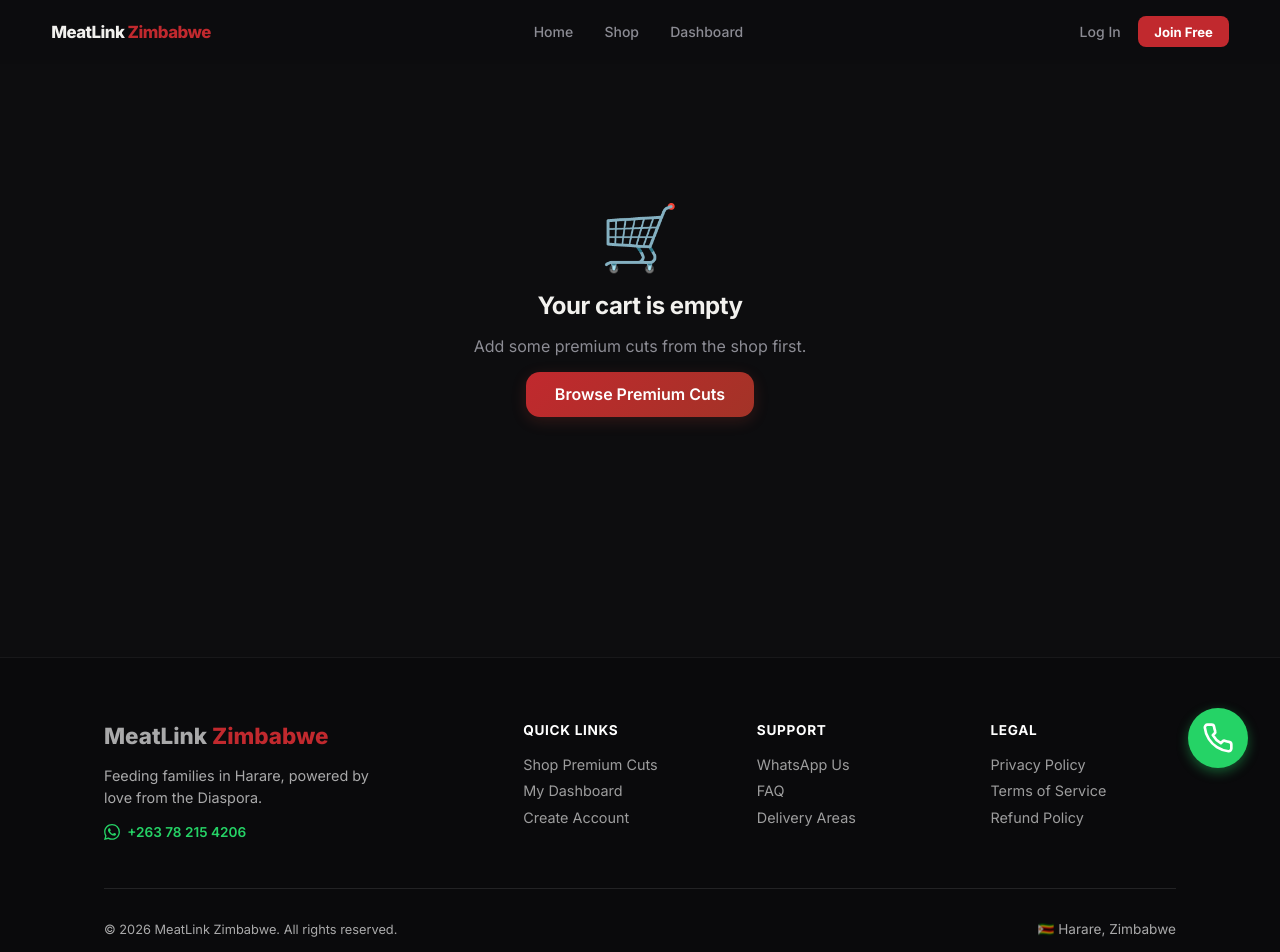
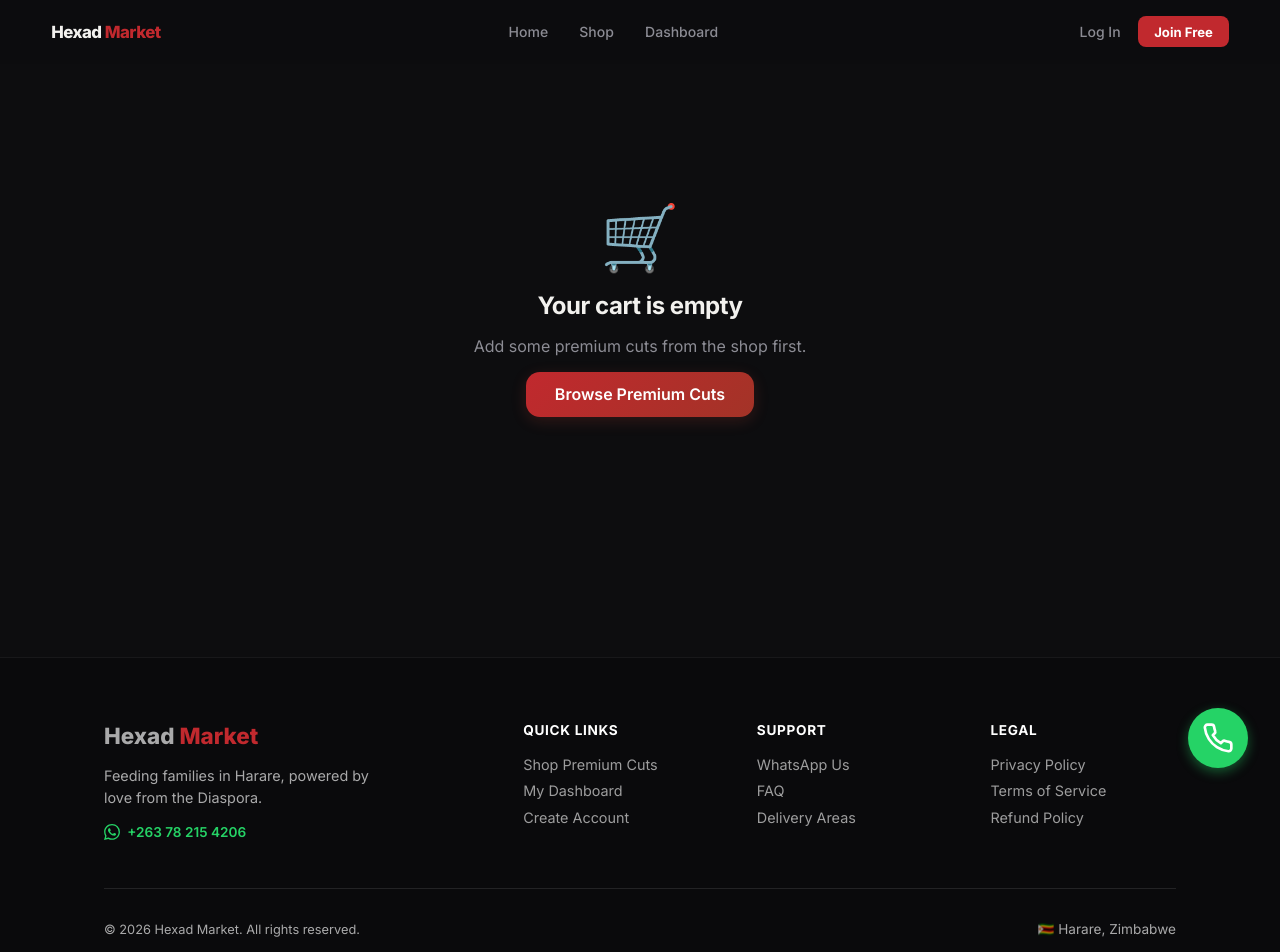
Before and after one commit to Will-l3x/meatlink-zimbabwe, a Next.js app: page /checkout in a window 1280 px wide. Shown: the top 952 px of the page. Built offline with nearby package versions, Linux system fonts and the light colour scheme.

Commit message:
Rebrand to Hexad Market, fix admin sidebar overlap (top: 64px below navbar)

```diff
--- a/app/admin/page.tsx
+++ b/app/admin/page.tsx
@@ -262,7 +262,7 @@ export default function AdminPage() {
                 <div className={styles.sidebarLogo}>
                     <span className={styles.logoIcon}>🥩</span>
                     <div>
-                        <div className={styles.logoTitle}>MeatLink</div>
+                        <div className={styles.logoTitle}>Hexad</div>
                         <div className={styles.logoSub}>Admin Panel</div>
                     </div>
                 </div>
@@ -296,7 +296,7 @@ export default function AdminPage() {
                         <header className={styles.pageHeader}>
                             <div>
                                 <h1>Command Center</h1>
-                                <p className={styles.subtitle}>Real-time overview of MeatLink Zimbabwe operations</p>
+                                <p className={styles.subtitle}>Real-time overview of Hexad Market operations</p>
                             </div>
                             <button className={styles.refreshBtn} onClick={() => { setLoading(true); fetchData(); }}>
                                 🔄 Refresh
--- a/app/layout.tsx
+++ b/app/layout.tsx
@@ -9,7 +9,7 @@ const inter = Inter({
 });
 
 export const metadata: Metadata = {
-  title: "MeatLink Zimbabwe — Premium Meat Delivery to Harare",
+  title: "Hexad Market — Premium Meat Delivery to Harare",
   description: "Send premium, fresh meat hampers to your family in Harare. Delivered weekly. Trusted by the diaspora since 2024.",
 };
 
--- a/components/layout/Footer.tsx
+++ b/components/layout/Footer.tsx
@@ -12,7 +12,7 @@ export default function Footer() {
                 <div className={styles.grid}>
                     <div className={styles.brand}>
                         <Link href="/" className={styles.logo}>
-                            MeatLink <span>Zimbabwe</span>
+                            Hexad <span>Market</span>
                         </Link>
                         <p className={styles.tagline}>
                             Feeding families in Harare, powered by love from the Diaspora.
@@ -48,7 +48,7 @@ export default function Footer() {
                 </div>
 
                 <div className={styles.bottom}>
-                    <p>© {new Date().getFullYear()} MeatLink Zimbabwe. All rights reserved.</p>
+                    <p>© {new Date().getFullYear()} Hexad Market. All rights reserved.</p>
                     <p className={styles.location}>🇿🇼 Harare, Zimbabwe</p>
                 </div>
             </div>
--- a/components/layout/Navbar.tsx
+++ b/components/layout/Navbar.tsx
@@ -34,7 +34,7 @@ export default function Navbar() {
     return (
         <header className={`${styles.header} ${scrolled ? styles.scrolled : ''}`}>
             <Link href="/" className={styles.logo}>
-                MeatLink <span>Zimbabwe</span>
+                Hexad <span>Market</span>
             </Link>
 
             <nav className={styles.nav}>
```
Also changed, not shown: app/admin/page.module.css (+5 -5 lines).
